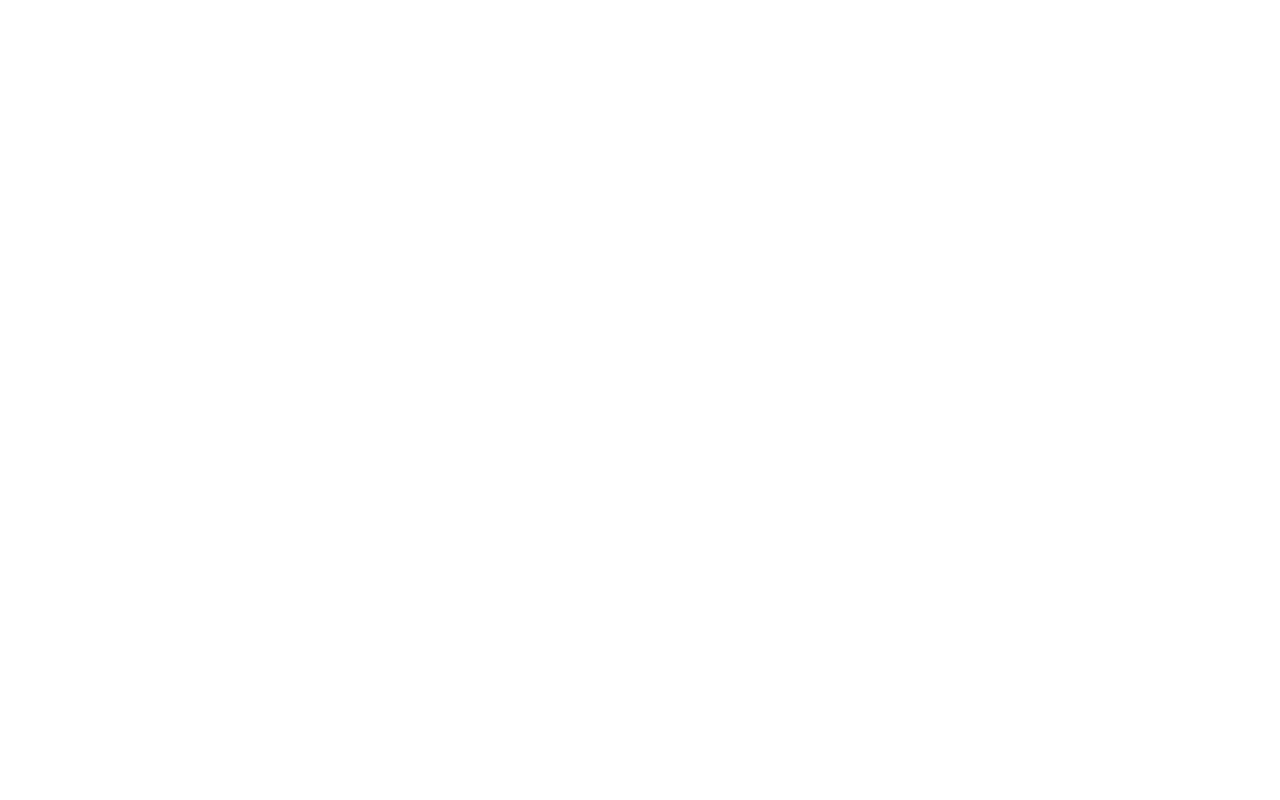
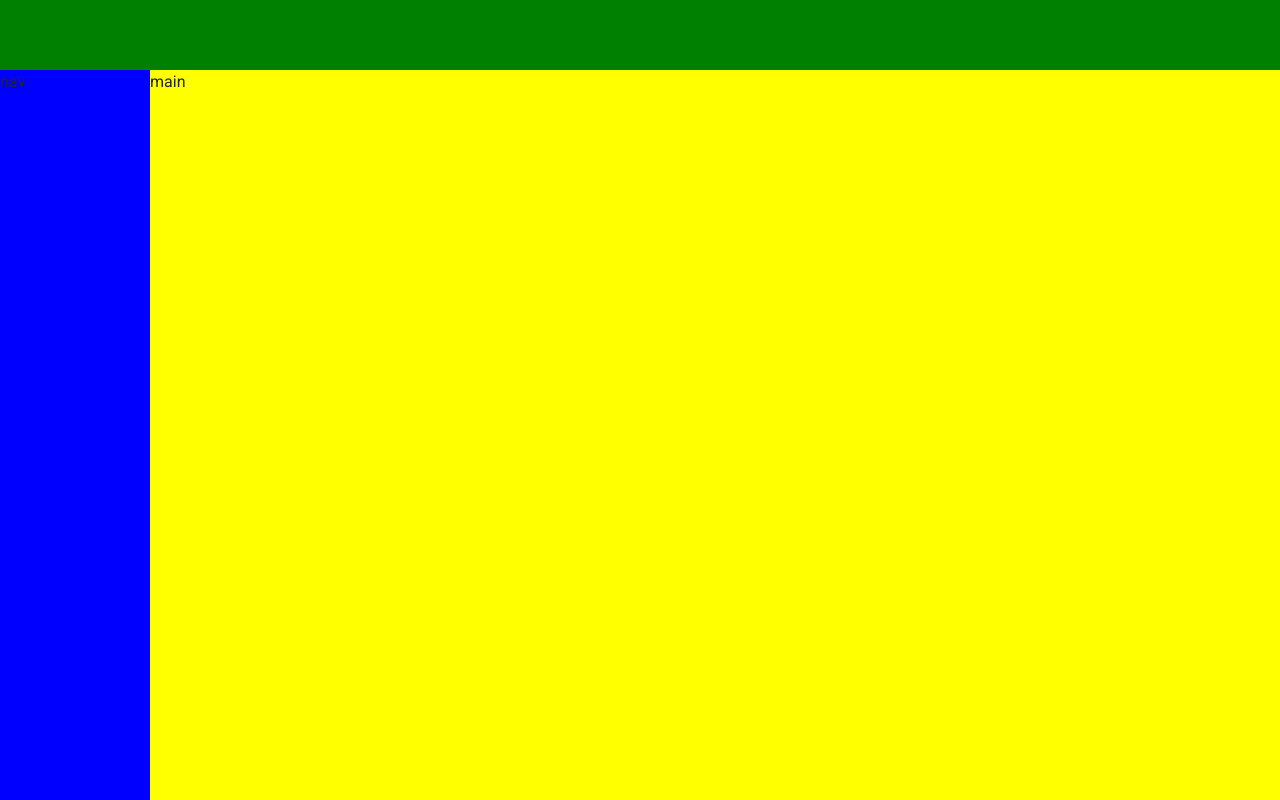
Before and after one commit to OgataiKhan/html-css-bootstrap-dashboard, a plain HTML site: page index.html in a window 1280 px wide. Drawn offline with nearby package versions, Linux system fonts and the light colour scheme.

Commit message:
feat: add basic layout

```diff
--- a/css/_partials/common.css
+++ b/css/_partials/common.css
@@ -4,9 +4,10 @@ COMMON
 ********
 */
 
-
 /* #region */
 
-
+body > .ms_bottom {
+    height: calc(100vh - 70px);
+}
 
 /* #endregion */
--- a/css/_partials/header.css
+++ b/css/_partials/header.css
@@ -4,8 +4,10 @@ HEADER
 ********
 */
 
-
 /* #region */
 
+body > header {
+    height: 70px;
+}
 
 /* #endregion */
--- a/css/_partials/main.css
+++ b/css/_partials/main.css
@@ -7,5 +7,8 @@ MAIN
 
 /* #region */
 
+.ms_bottom > main {
+    flex-grow: 1;
+}
 
 /* #endregion */
--- a/css/_partials/nav.css
+++ b/css/_partials/nav.css
@@ -4,8 +4,20 @@ NAV
 ********
 */
 
-
 /* #region */
 
+.ms_bottom > nav {
+    width: 68px;
+}
 
 /* #endregion */
+
+/* #region media queries */
+
+@media screen and (min-width: 992px) {
+    .ms_bottom > nav {
+        width: 150px;
+    }
+}
+
+/* #endregion */
--- a/css/_partials/typo.css
+++ b/css/_partials/typo.css
@@ -4,8 +4,10 @@ TYPOGRAPHY
 ********
 */
 
-
 /* #region */
 
+body {
+    font-family: 'Roboto', sans-serif;
+}
 
 /* #endregion */
--- a/css/_partials/variables.css
+++ b/css/_partials/variables.css
@@ -3,7 +3,6 @@
 VARIABLES
 ********
 */
-
 
 /* #region */
 
--- a/css/style.css
+++ b/css/style.css
@@ -4,3 +4,26 @@
 @import '_partials/header.css';
 @import '_partials/nav.css';
 @import '_partials/main.css';
+
+
+/*
+********
+DEBUG
+********
+*/
+
+/* #region */
+
+header {
+    background-color: green;
+}
+
+nav {
+    background-color: blue;
+}
+
+main {
+    background-color: yellow;
+}
+
+/* #endregion */
--- a/index.html
+++ b/index.html
@@ -25,9 +25,9 @@
 
     </header>
 
-    <div class="ms_bottom">
-        <nav></nav>
-        <main></main>
+    <div class="d-flex ms_bottom">
+        <nav>nav</nav>
+        <main>main</main>
     </div>
 
     <!-- Bootstrap JS -->
```
